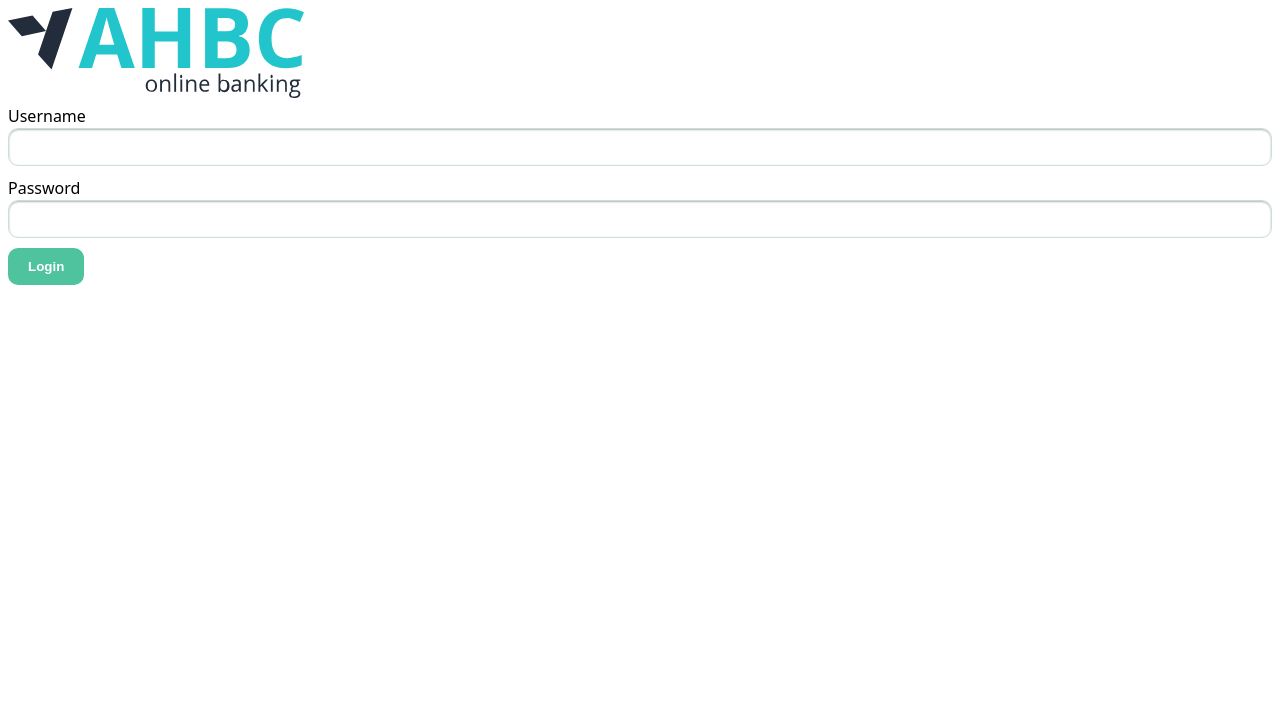
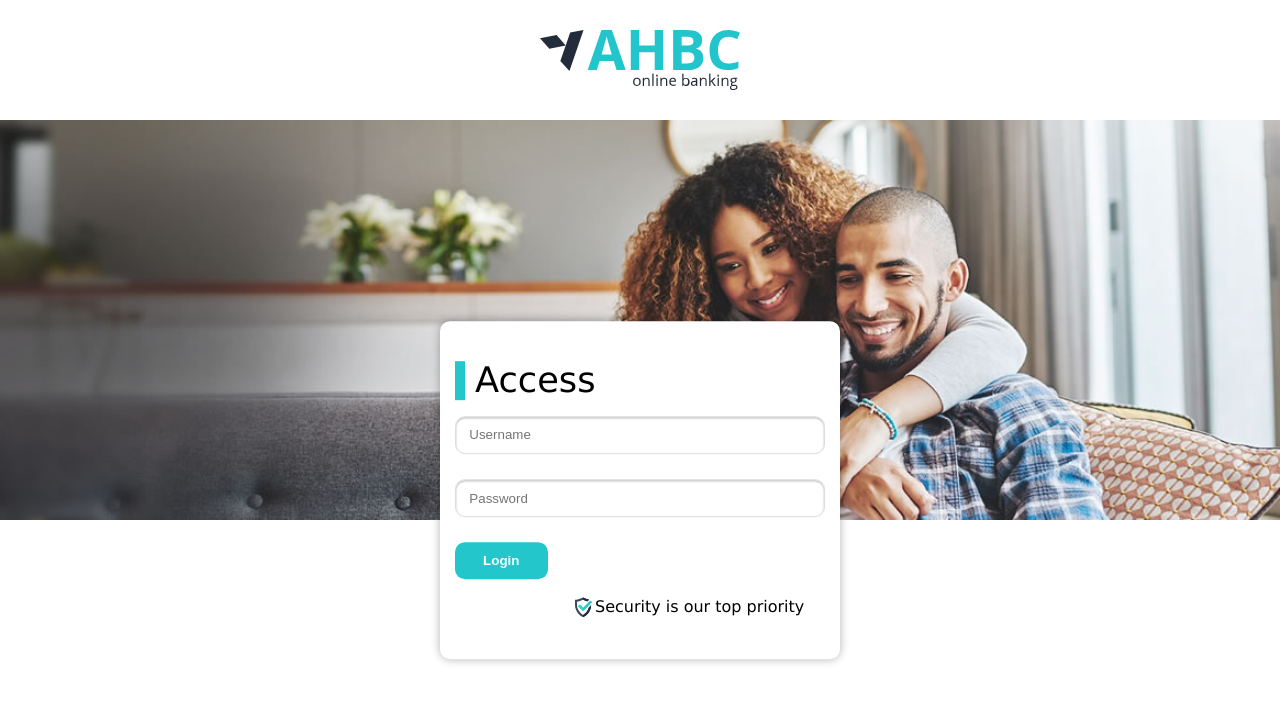
Before and after one commit to adriandcoding/react_movimientos, a React app: page / in a window 1280 px wide. Shown: the top 702 px of the page. Built offline with nearby package versions, Linux system fonts and the light colour scheme; no server answers; the HTML template or start-up script is replaced by a standard one.

Commit message:
iniciando layout pagina principal

```diff
--- /dev/null
+++ b/src/layout/app/app-layout.tsx
@@ -0,0 +1,19 @@
+import * as react from "react";
+interface Props {
+  children: React.ReactNode;
+}
+export const AppLayout: React.FC<Props> = (props) => {
+  const { children } = props;
+
+  return (
+    <div>
+      <header>
+        <h1>App Layout</h1>
+      </header>
+      <main>{children}</main>
+      <footer>
+        <p>�� 2022 Company Name</p>
+      </footer>
+    </div>
+  );
+};
--- /dev/null
+++ b/src/layout/app/index.ts
@@ -0,0 +1 @@
+export * from "./app-layout";
--- /dev/null
+++ b/src/layout/index.ts
@@ -0,0 +1 @@
+export * from "./app";
--- a/src/pages/account-list/account-list.page.tsx
+++ b/src/pages/account-list/account-list.page.tsx
@@ -1,10 +1,11 @@
 import { appRoutes } from "@/core/router";
+import { AppLayout } from "@/layout";
 import React from "react";
 import { Link, generatePath } from "react-router-dom";
 
 export const AccountListPage: React.FC = () => {
   return (
-    <>
+    <AppLayout>
       <h1>Account List Page</h1>
       <Link to={generatePath(appRoutes.movements, { id: "1" })}>
         Movimientos de la cuenta 1
@@ -21,6 +22,6 @@ export const AccountListPage: React.FC = () => {
       <Link to={generatePath(appRoutes.transferFromAccount, { id: "1" })}>
         Transferencia cuenta 1
       </Link>
-    </>
+    </AppLayout>
   );
 };
--- /dev/null
+++ b/src/pages/login/components/login-form.component.module.css
@@ -0,0 +1,26 @@
+.form {
+  display: flex;
+  flex-direction: column;
+  gap: 15px;
+}
+.error {
+  color: var(--error_color);
+  font-size: 12px;
+
+  font-family: system-ui, -apple-system, BlinkMacSystemFont, "Segoe UI", Roboto,
+    Oxygen, Ubuntu, Cantarell, "Open Sans", "Helvetica Neue", sans-serif;
+}
+.input_error {
+  box-shadow: unset;
+  border: 1px solid var(--error_color);
+}
+
+.button {
+  width: 25%;
+}
+
+@media screen and (max-width: 500px) {
+  .button {
+    width: 100%;
+  }
+}
--- a/src/pages/login/components/login-form.component.tsx
+++ b/src/pages/login/components/login-form.component.tsx
@@ -6,6 +6,7 @@ import {
   createEmptyCredentialsFormErrors,
 } from "../login.vm";
 import { validateForm } from "../login.validation";
+import classes from "./login-form.component.module.css";
 
 interface LoginProps {
   onLogin: (credentials: Credentials) => void;
@@ -35,30 +36,34 @@ export const LoginFormComponent: React.FC<LoginProps> = (props) => {
   };
 
   return (
-    <form action="" onSubmit={handleSubmit}>
+    <form onSubmit={handleSubmit} className={classes.form}>
       <div>
-        <label htmlFor="username">Username</label>
         <input
           type="text"
           name="username"
           id="username"
           onChange={handleFieldChange}
+          placeholder="Username"
+          className={errors.username ? classes.input_error : ""}
         />
-        {errors.username && <p>{errors.username}</p>}
+        {errors.username && <p className={classes.error}>{errors.username}</p>}
       </div>
 
       <div>
-        <label htmlFor="password">Password</label>
         <input
           type="password"
           name="password"
           id="password"
           onChange={handleFieldChange}
+          placeholder="Password"
+          className={errors.password ? classes.input_error : ""}
         />
-        {errors.password && <p>{errors.password}</p>}
+        {errors.password && <p className={classes.error}>{errors.password}</p>}
       </div>
 
-      <button type="submit">Login</button>
+      <button type="submit" className={classes.button}>
+        Login
+      </button>
     </form>
   );
 };
--- /dev/null
+++ b/src/pages/login/login.page.module.css
@@ -0,0 +1,62 @@
+.header {
+  height: 15vh;
+  display: flex;
+  flex-wrap: wrap;
+  justify-content: center;
+
+  align-items: center;
+  background: rgb(255, 255, 255);
+}
+.logo {
+  width: 200px;
+}
+.bgImg {
+  background-image: url("/public/assets/bg_login.jpg");
+  background-repeat: no-repeat;
+  background-position: right;
+  background-size: cover;
+  margin: 0 auto;
+  width: 100%;
+  height: 400px;
+}
+.box {
+  display: flex;
+  position: absolute;
+  flex-direction: column;
+  gap: 1rem;
+  background: rgb(255, 255, 255);
+  min-width: 400px;
+  padding: 40px 15px;
+  top: 50%;
+  left: 50%;
+  border-radius: 10px;
+  transform: translate(-50%, -50%);
+  box-shadow: 0 0 10px 0 rgba(0, 0, 0, 0.3);
+  -webkit-border-radius: 10px;
+  -moz-border-radius: 10px;
+  -ms-border-radius: 10px;
+  -o-border-radius: 10px;
+  margin-top: 90px;
+  h1 {
+    font-size: 2.2rem;
+    padding-left: 10px;
+    border-left: 10px solid var(--primary_color);
+    font-family: Verdana, Geneva, Tahoma, sans-serif;
+  }
+}
+.inputFooter {
+  font-family: Verdana, Geneva, Tahoma, sans-serif;
+  font-size: 16px;
+  font-weight: 300;
+  display: flex;
+  margin-left: 120px;
+  align-items: center;
+}
+.inputFooter:before {
+  content: "";
+
+  background: url(/public/assets/secure_site.svg);
+  background-repeat: no-repeat;
+  width: 20px;
+  height: 20px;
+}
--- a/src/pages/login/login.page.tsx
+++ b/src/pages/login/login.page.tsx
@@ -5,6 +5,7 @@ import { useNavigate } from "react-router-dom";
 import { isValidLogin } from "./api";
 import { mapCredentialsFromVmToApi } from "./login.mapper";
 import { appRoutes } from "@/core/router";
+import classes from "./login.page.module.css";
 
 export const LoginPage: React.FC = () => {
   const navigate = useNavigate();
@@ -22,10 +23,20 @@ export const LoginPage: React.FC = () => {
   };
   return (
     <>
-      <header>
-        <img src="assets/logo_header.svg" alt="" />
+      <header className={classes.header}>
+        <img
+          src="assets/logo_header.svg"
+          alt="company logo"
+          className={classes.logo}
+        />
       </header>
-      <LoginFormComponent onLogin={handleSubmit} />
+
+      <div className={classes.bgImg}></div>
+      <div className={classes.box}>
+        <h1>Access</h1>
+        <LoginFormComponent onLogin={handleSubmit} />
+        <h4 className={classes.inputFooter}>Security is our top priority</h4>
+      </div>
     </>
   );
 };
--- a/src/style.css
+++ b/src/style.css
@@ -1,58 +1,193 @@
 :root {
-  font-family: system-ui, -apple-system, BlinkMacSystemFont, "Segoe UI", Roboto,
-    Oxygen, Ubuntu, Cantarell, "Open Sans", "Helvetica Neue", sans-serif;
+  font-family: "Open Sans", sans-serif;
   font-size: 16px;
   line-height: 1.5;
   font-weight: 400;
-  /*Colors*/
-  --primary-color: #4fc29e;
-  --secondary-color: #4379a8;
-  --primary-color-darker: #2e7c64;
-  --element-border-color: #c7e1d9;
+
+  /* colors */
+  --primary_color: #22c6cb;
+  --secondary_color: #232c3b;
+  --primary_color_darker: #1d9ea8;
+  --error_color: #ff0000c3;
+  --element-border-color: #e5e5e5;
   --element-radius: 10px;
 }
 
 * {
   box-sizing: border-box;
 }
+
+html,
+body,
+div,
+span,
+applet,
+object,
+iframe,
+h1,
+h2,
+h3,
+h4,
+h5,
+h6,
+p,
+blockquote,
+pre,
+a,
+abbr,
+acronym,
+address,
+big,
+cite,
+code,
+del,
+dfn,
+em,
+img,
+ins,
+kbd,
+q,
+s,
+samp,
+small,
+strike,
+strong,
+sub,
+sup,
+tt,
+var,
+b,
+u,
+i,
+center,
+dl,
+dt,
+dd,
+ol,
+ul,
+li,
+fieldset,
+form,
+legend,
+table,
+caption,
+tbody,
+tfoot,
+thead,
+tr,
+th,
+td,
+article,
+aside,
+canvas,
+details,
+embed,
+figure,
+figcaption,
+footer,
+header,
+hgroup,
+menu,
+nav,
+output,
+ruby,
+section,
+summary,
+time,
+mark,
+audio,
+video {
+  margin: 0;
+  padding: 0;
+  border: 0;
+  font-size: 100%;
+  font: inherit;
+
+  vertical-align: baseline;
+}
+/* HTML5 display-role reset for older browsers */
+article,
+aside,
+details,
+figcaption,
+figure,
+footer,
+header,
+hgroup,
+menu,
+nav,
+section {
+  display: block;
+}
+ol,
+ul {
+  list-style: none;
+}
+blockquote,
+q {
+  quotes: none;
+}
+blockquote:before,
+blockquote:after,
+q:before,
+q:after {
+  content: "";
+  content: none;
+}
+
+body {
+  min-width: 320px;
+  height: 100vh;
+  display: flex;
+  flex-direction: column;
+  /* overflow: hidden; */
+}
+
+body > :first-child {
+  display: flex;
+  flex-direction: column;
+  flex-grow: 1;
+  max-width: 100%;
+  /* overflow: hidden; */
+}
+
 h1 {
   line-height: 1.1;
 }
+
 input {
   display: flex;
   border-radius: var(--element-radius);
-  -webkit-border-radius: var(--element-radius);
-  -moz-border-radius: var(--element-radius);
-  -ms-border-radius: var(--element-radius);
-  -o-border-radius: var(--element-radius);
   border: 1px solid var(--element-border-color);
   padding: 0.8em 1em;
   margin-bottom: 10px;
   box-shadow: 0px 1px 2px rgba(0, 0, 0, 0.3) inset;
-
+  border: 1px solid #ddd;
   width: 100%;
 }
+
 button {
+  display: flex;
+  justify-content: center;
+  align-items: center;
+  background: #22c6cb;
+  border: none;
+  padding: 0.8em 1.5em;
+  border-radius: var(--element-radius);
+  color: #ffffff;
   cursor: pointer;
-  border-radius: var(--element-radius);
-  display: flex;
-  align-items: center;
-  justify-content: center;
-  background: var(--primary-color);
-  border: none;
+  font-weight: 900;
   transition: all ease 0.2s;
-  -webkit-transition: all ease;
-  -moz-transition: all ease;
-  -ms-transition: all ease;
-  -o-transition: all ease;
-  color: #fff;
-  padding: 0.8em 1.5em;
-  font-weight: 900;
 }
+
 button:hover {
-  background: var(--primary-color-darker);
+  background: var(--primary_color_darker);
+}
+label {
+  font-family: system-ui, -apple-system, BlinkMacSystemFont, "Segoe UI", Roboto,
+    Oxygen, Ubuntu, Cantarell, "Open Sans", "Helvetica Neue", sans-serif;
 }
 button:active {
-  box-shadow: 0px 1px 2px rgba(0, 0, 0, 0.3),
-    inset 0 1px 0 rgba(255, 255, 255, 0.5);
+  box-shadow: inset 0 2px 0 0 rgba(0, 0, 0, 0.1),
+    inset 0 2px 2px 2px rgba(0, 0, 0, 0.2), inset 0 0 2px 2px rgba(0, 0, 0, 0.1);
 }
```
